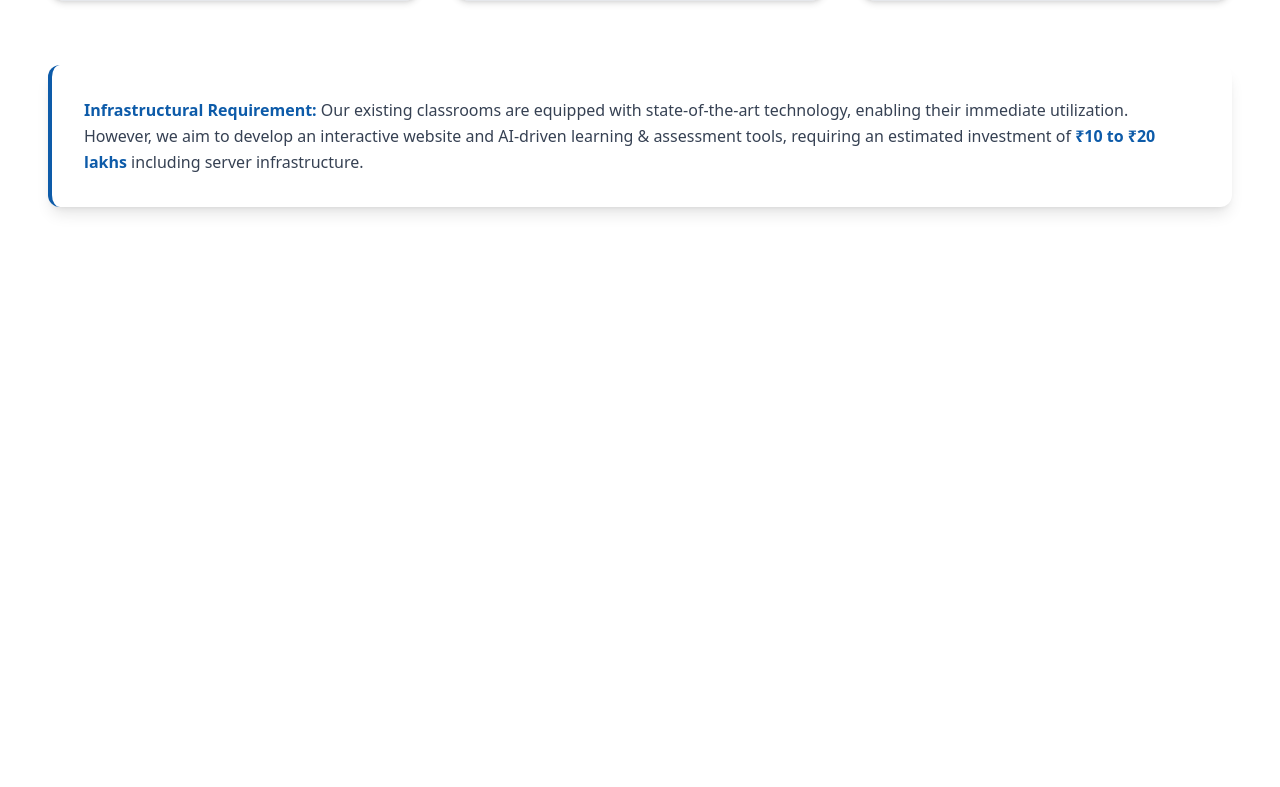
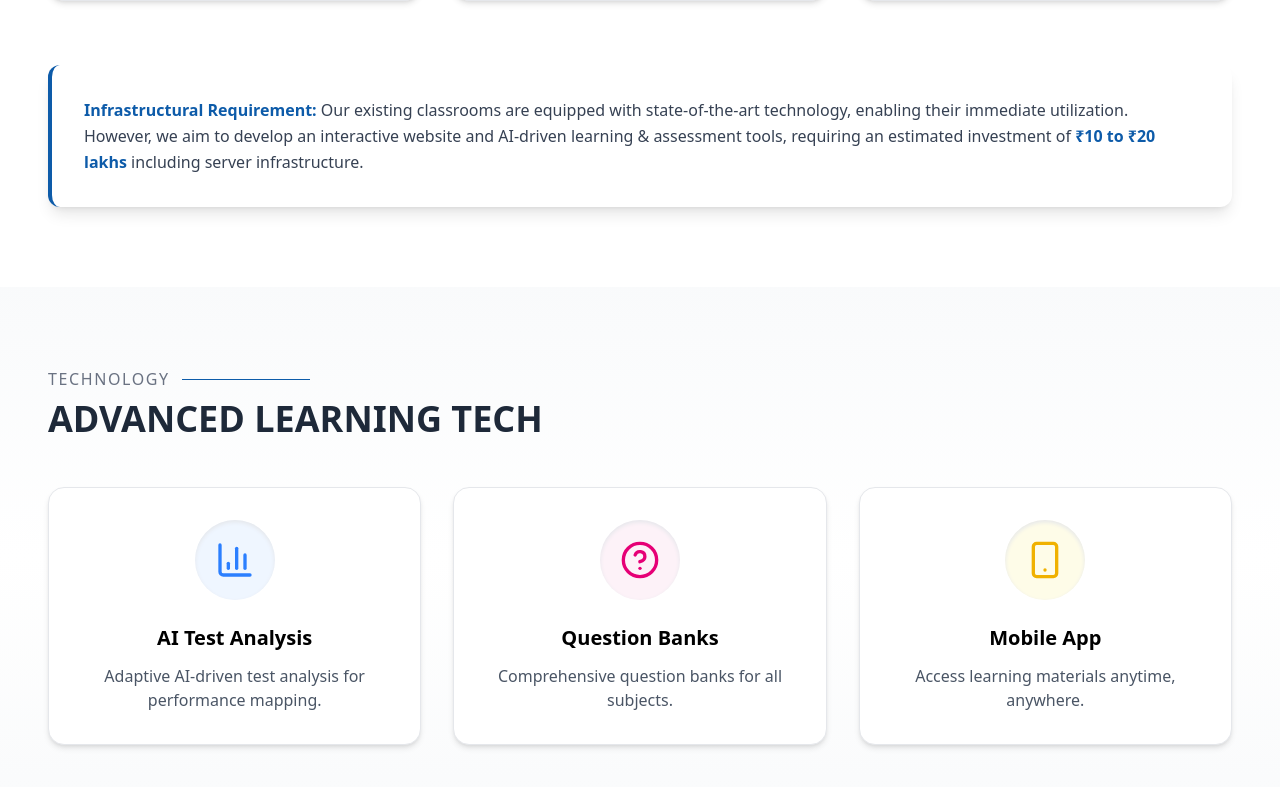
Before and after one commit to Vijay-Psgtech/Psg-leap-academy, a React (Vite) app: page / in a window 1280 px wide. Shown: the part 4039-4826 px from the top of the page. Before the commit the page ends 4326 px from the top, so only its background shows below. Built offline with nearby package versions, Linux system fonts and the light colour scheme.

Commit message:
Technology section work has been added.

```diff
--- a/src/App.jsx
+++ b/src/App.jsx
@@ -6,6 +6,7 @@ import Stats from "./components/Stats";
 import Target from "./components/Target";
 import Programs from "./components/Programs";
 import Facilities from "./components/Facilities";
+import Technology from "./components/Technology";
 
 function App () {
   return (
@@ -17,6 +18,7 @@ function App () {
       <Target />
       <Programs />
       <Facilities />
+      <Technology />
     </div>
   )
 };
--- /dev/null
+++ b/src/components/Technology.jsx
@@ -0,0 +1,72 @@
+import React from "react";
+import useScrollAnimation from "../hooks/useScrollAnimation";
+import SectionTitle from "./SectionTitle";
+import { BarChart3, HelpCircle, Smartphone } from "lucide-react";
+
+const Technology = () => {
+  const { isVisible, ref } = useScrollAnimation();
+
+  const tech = [
+    {
+      icon: BarChart3,
+      title: "AI Test Analysis",
+      color: "text-blue-500",
+      bg: "bg-blue-50",
+      desc: "Adaptive AI-driven test analysis for performance mapping.",
+    },
+    {
+      icon: HelpCircle,
+      title: "Question Banks",
+      color: "text-pink-600",
+      bg: "bg-pink-50",
+      desc: "Comprehensive question banks for all subjects.",
+    },
+    {
+      icon: Smartphone,
+      title: "Mobile App",
+      color: "text-yellow-500",
+      bg: "bg-yellow-50",
+      desc: "Access learning materials anytime, anywhere.",
+    },
+  ];
+  return (
+    <section
+      id="technology"
+      className="py-20 bg-gradient-to-b from-gray-50 via-white to-gray-50"
+    >
+      <div className="max-w-7xl mx-auto px-6 md:px-12">
+        <SectionTitle subtitle="Technology" title="Advanced Learning Tech" />
+        <div ref={ref} className="grid grid-cols-1 md:grid-cols-3 gap-8">
+          {tech.map((item, index) => {
+            const Icon = item.icon;
+            return (
+              <div
+                key={index}
+                className={`group relative bg-white border border-gray-200 rounded-2xl p-8 text-center
+                             shadow-md hover:shadow-2xl transition-all duration-500
+                        hover:-translate-y-2 hover:border-[#0D5BA9] overflow-hidden
+                        ${isVisible ? "opacity-100 translate-y-0" : "opacity-0 translate-y-10"}`}
+                style={{ transitionDelay: `${index * 100}ms` }}
+              >
+                {/* Decorative Gradient Glow */}
+                <div className="absolute inset-0 bg-gradient-to-br from-[#0D5BA9]/5 via-transparent to-[#F9C400]/10 opacity-0 group-hover:opacity-100 transition-opacity duration-700 rounded-2xl"></div>
+                <div
+                  className={`relative z-10 ${item.bg} w-20 h-20 rounded-full flex items-center justify-center mx-auto mb-6
+                          shadow-inner shadow-gray-200 group-hover:scale-110 transition-transform duration-500`}
+                >
+                  <Icon
+                    className={`w-10 h-10 ${item.color} transition-transform duration-500 group-hover:rotate-6`}
+                  />
+                </div>
+                <h4 className="text-xl font-bold mb-3">{item.title}</h4>
+                <p className="text-gray-600">{item.desc}</p>
+              </div>
+            );
+          })}
+        </div>
+      </div>
+    </section>
+  );
+};
+
+export default Technology;
```
